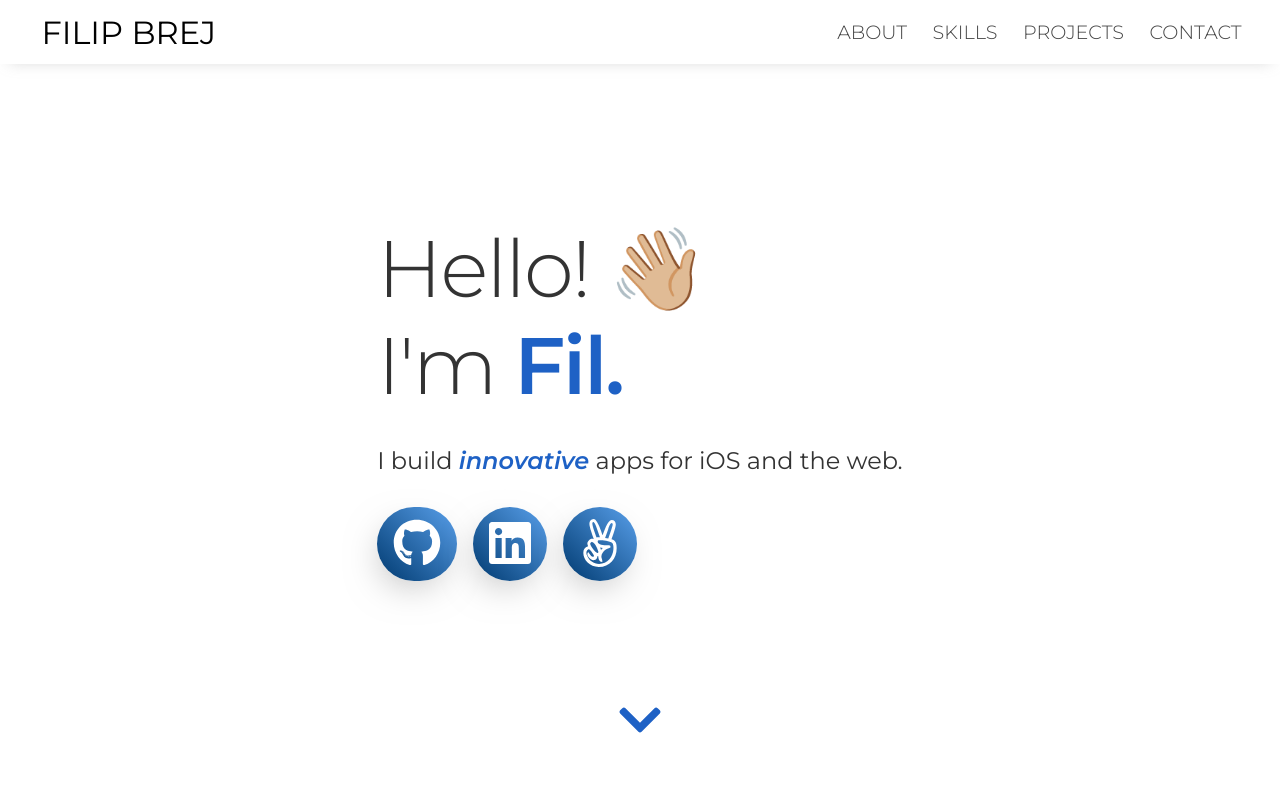
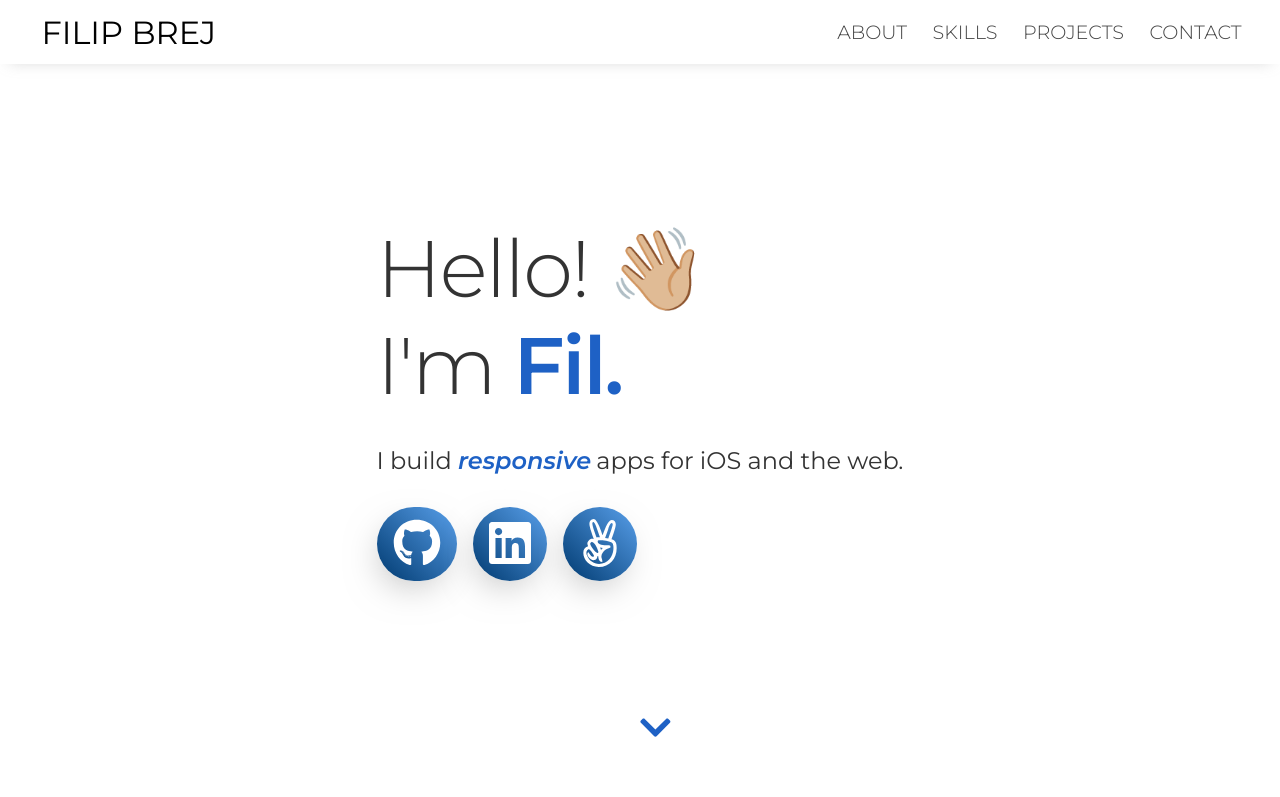
Before and after one commit to filipbrej/portfolio-site, a Gatsby site: page / in a window 1280 px wide. Shown: the top 797 px of the page. Built offline with nearby package versions, Linux system fonts and the light colour scheme; Gatsby itself is replaced by a stand-in of ours.

Commit message:
Added animations to home section

```diff
--- a/src/components/Navigation/Logo.js
+++ b/src/components/Navigation/Logo.js
@@ -1,6 +1,6 @@
 import React from "react"
 import styled from "styled-components"
-import { Link } from "gatsby"
+import { Link } from "react-scroll"
 
 const StyledLogo = styled(Link)`
   font-family: "Montserrat", sans-serif;
@@ -8,6 +8,7 @@ const StyledLogo = styled(Link)`
   text-decoration: none;
   color: black;
   transition: all 0.2s ease-in-out;
+  cursor: pointer;
   :hover {
     color: (30, 97, 197);
   }
--- a/src/components/Navigation/Navbar.js
+++ b/src/components/Navigation/Navbar.js
@@ -2,6 +2,7 @@ import React, { useState } from "react"
 import NavbarLinks from "./NavbarLinks"
 import Logo from "./Logo"
 import styled from "styled-components"
+import { useSpring, config, animated } from "react-spring"
 
 const Navigation = styled.nav`
   height: 8vh;
@@ -33,13 +34,13 @@ const Toggle = styled.div`
     display: flex;
   }
 `
-const LogoContainer = styled.div`
+const LogoContainer = styled(animated.div)`
   display: flex;
   height: 100%;
   align-items: center;
 `
 
-const LinkContainer = styled.div`
+const LinkContainer = styled(animated.div)`
   display: flex;
   height: 100%;
   justify-content: flex-end;
@@ -69,6 +70,7 @@ const Hamburger = styled.div`
   position: relative;
   transform: ${props => (props.open ? "rotate(-45deg)" : "inherit")};
 
+  /* Top and bottom of menu bar */
   ::before,
   ::after {
     width: 30px;
@@ -79,14 +81,14 @@ const Hamburger = styled.div`
     transition: all 0.3s linear;
   }
 
-  /* Top bar of icon */
+  /* Top bar of menu */
   ::before {
     transform: ${props =>
       props.open ? "rotate(-90deg) translate(-10px, 0px)" : "rotate(0deg)"};
     top: -10px;
   }
 
-  /* Bottom bar of icon */
+  /* Bottom bar of menu */
   ::after {
     opacity: ${props => (props.open ? "0" : "1")};
     transform: ${props => (props.open ? "rotate(90deg)" : "rotate(0deg)")};
@@ -97,9 +99,17 @@ const Hamburger = styled.div`
 const Navbar = () => {
   const [navbarOpen, setNavbarOpen] = useState(false)
 
+  const NavSpring = useSpring({
+    config: config.wobbly,
+    delay: 100,
+    opacity: 1,
+    transform: "translateY(0rem)",
+    from: { opacity: 0, transform: "translateY(-1rem)" },
+  })
+
   return (
     <Navigation>
-      <LogoContainer>
+      <LogoContainer style={NavSpring}>
         <Logo />
       </LogoContainer>
       <Toggle
@@ -113,7 +123,7 @@ const Navbar = () => {
           <NavbarLinks />
         </LinkContainer>
       ) : (
-        <LinkContainer open>
+        <LinkContainer open style={NavSpring}>
           <NavbarLinks />
         </LinkContainer>
       )}
--- a/src/components/Navigation/NavbarLinks.js
+++ b/src/components/Navigation/NavbarLinks.js
@@ -1,5 +1,5 @@
 import React from "react"
-import { Link } from "gatsby"
+import { Link } from "react-scroll"
 import styled from "styled-components"
 
 const NavItem = styled(Link)`
@@ -13,6 +13,7 @@ const NavItem = styled(Link)`
   font-family: "Montserrat", sans-serif;
   font-weight: 300;
   font-size: 1.2rem;
+  cursor: pointer;
 
   :hover {
     color: rgb(30, 97, 197);
--- /dev/null
+++ b/src/components/UI/WordRoulette.js
@@ -0,0 +1,87 @@
+import React, { useState, useEffect } from "react"
+import styled from "styled-components"
+import { animated, config, useTransition } from "react-spring"
+
+const words = [
+  {
+    id: 0,
+    text: "innovative",
+  },
+  {
+    id: 1,
+    text: "responsive",
+  },
+  {
+    id: 2,
+    text: "accessible",
+  },
+]
+
+const Wrapper = styled.div`
+  font-weight: 600;
+  font-style: italic;
+  color: rgb(30, 97, 197);
+  width: 132px;
+  position: relative;
+  display: inline-block;
+  text-align: center;
+  transition: 0.2s color ease-out;
+
+  &span {
+    text-align: center;
+    width: 100%;
+  }
+
+  @media (max-width: 768px) {
+    width: 107px;
+  }
+
+  @media (min-width: 1800px) {
+    width: 265px;
+  }
+`
+
+const WordRoulette = () => {
+  const [index, setIndex] = useState(0)
+  const wordTransition = useTransition(words[index], span => span.id, {
+    config: config.stiff,
+    delay: 450,
+    duration: 100,
+    from: {
+      opacity: 0,
+      transform: "translateY(10px)",
+      position: "absolute",
+      top: 0,
+      left: 0,
+      margin: 0,
+    },
+    enter: {
+      opacity: 1,
+      transform: "translate(0px)",
+    },
+    leave: {
+      opacity: 0,
+      transform: "translate(-10px)",
+    },
+  })
+  useEffect(
+    () =>
+      void setInterval(
+        () => setIndex(current => (current + 1) % words.length),
+        2500
+      ),
+    []
+  )
+  return (
+    <Wrapper>
+      <i style={{ visibility: "hidden" }}>innovative</i>
+      {wordTransition.map(({ item, props, key }) => (
+        <animated.span key={key} style={props}>
+          {item.text}
+        </animated.span>
+      ))}
+    </Wrapper>
+  )
+}
+
+export default WordRoulette
--- a/src/sections/About.js
+++ b/src/sections/About.js
@@ -1,7 +1,7 @@
 import React from "react"
 import styled from "styled-components"
 import { Link } from "gatsby"
-import AboutDrawing from "../images/about.png"
+import AboutDrawing from "../images/about.svg"
 import { FontAwesomeIcon } from "@fortawesome/react-fontawesome"
 import { faFileWord, faFolderOpen } from "@fortawesome/free-solid-svg-icons"
 
@@ -31,8 +31,9 @@ const AboutWrapper = styled.div`
 
 const ArtImage = styled.img`
   object-fit: cover;
-  min-height: 70%;
+  min-height: 50%;
   max-width: 70%;
+  margin-bottom: 5rem;
 `
 
 const Title = styled.h1`
--- a/src/sections/Contact.js
+++ b/src/sections/Contact.js
@@ -106,7 +106,7 @@ const MessageBox = styled.textarea`
   display: block;
 `
 
-const Reminder = styled.p`
+const RequiredIndicator = styled.p`
   font-family: "Montserrat", sans-serif;
   font-size: 0.8rem;
   color: #333;
@@ -146,21 +146,32 @@ const Contact = () => {
       <Heading>
         Let's work <Span>together</Span>.
       </Heading>
-      <Form>
+      <Form name="contact" method="POST" data-netlify="true">
         <FormGroup>
-          <Input required type="text" placeholder="Full Name*"></Input>
+          <Input
+            required
+            type="text"
+            name="name"
+            placeholder="Full Name*"
+          ></Input>
           <Label for="name">Full Name*</Label>
         </FormGroup>
         <FormGroup>
-          <Input required type="email" placeholder="Email Address*"></Input>
+          <Input
+            required
+            type="email"
+            name="email"
+            placeholder="Email Address*"
+          ></Input>
           <Label for="email">Email Address*</Label>
         </FormGroup>
         <FormGroup>
           <MessageBox
             required
+            name="message"
             placeholder="Enter your message here*"
           ></MessageBox>
-          <Reminder>*required field</Reminder>
+          <RequiredIndicator>*required field</RequiredIndicator>
         </FormGroup>
         <SubmitButton type="submit">
           <FontAwesomeIcon
--- a/src/sections/Home.js
+++ b/src/sections/Home.js
@@ -1,6 +1,6 @@
 import React from "react"
 import styled from "styled-components"
-import { Link } from "gatsby"
+import { Link } from "react-scroll"
 import { FontAwesomeIcon } from "@fortawesome/react-fontawesome"
 import { faChevronDown } from "@fortawesome/free-solid-svg-icons"
 import {
@@ -8,6 +8,11 @@ import {
   faAngellist,
   faGithub,
 } from "@fortawesome/free-brands-svg-icons"
+
+import { useSpring, animated, config } from "react-spring"
+
+// Components
+import WordRoulette from "../components/UI/WordRoulette"
 
 const Wrapper = styled.section`
   min-height: 100vh;
@@ -24,17 +29,19 @@ const TextWrapper = styled.div`
   flex-direction: column;
 
   @media (max-width: 768px) {
-    justify-content: center;
     align-items: center;
     margin-left: 0;
     margin-bottom: 15rem;
   }
 `
-const Title = styled.h1`
+const Title = styled(animated.h1)`
   font-size: 5rem;
   font-weight: 300;
   letter-spacing: -2px;
 
+  @media (min-width: 1800px) {
+    font-size: 7rem;
+  }
   @media (max-width: 768px) {
     font-size: 4rem;
   }
@@ -44,10 +51,15 @@ const TitleSpan = styled.span`
   color: rgb(30, 97, 197);
   font-weight: 600;
 `
-const Subtitle = styled.h2`
+const Subtitle = styled(animated.h2)`
   font-size: 1.5rem;
   margin: 2rem 0;
   font-weight: 400;
+
+  @media (min-width: 1800px) {
+    font-size: 3rem;
+  }
+
   @media (max-width: 768px) {
     text-align: center;
     font-size: 1.2rem;
@@ -60,12 +72,12 @@ const SubtitleSpan = styled.span`
   color: rgb(30, 97, 197);
 `
 
-const ButtonWrapper = styled.div`
+const LinkWrapper = styled(animated.div)`
   display: flex;
   flex-direction: row;
 `
 
-const Button = styled(Link)`
+const PageLink = styled.a`
   padding: 0.5rem 1rem;
   background: linear-gradient(
     45deg,
@@ -79,53 +91,100 @@ const Button = styled(Link)`
   font-size: 3rem;
   margin-right: 1rem;
   transition: all 0.2s ease-in-out;
+  text-decoration: none;
 
   :hover {
     transform: translateY(-3px);
     box-shadow: -5px 13px 35px -5px rgba(130, 130, 130, 0.5);
   }
+
+  @media (max-width: 768px) {
+    font-size: 2.2rem;
+  }
 `
 
-const StyledLink = styled(Link)`
+const CaretDown = styled(Link)`
   text-decoration: none;
   color: rgb(30, 97, 197);
 `
 
-const ScrollDown = styled.div`
-  font-size: 3rem;
+const ScrollDown = styled(animated.div)`
+  font-size: 2.2rem;
   color: rgb(30, 97, 197);
   position: absolute;
+  align-items: center;
   bottom: 50px;
+  cursor: pointer;
 `
 
 const Home = () => {
+  // Animation for title
+  const TitleSpring = useSpring({
+    config: config.wobbly,
+    delay: 250,
+    opacity: 1,
+    transform: "translateX(0rem)",
+    from: { opacity: 0, transform: "translateX(3rem)" },
+  })
+
+  // Animation for subtitle
+  const SubtitleSpring = useSpring({
+    config: config.stiff,
+    delay: 400,
+    opacity: 1,
+    transform: "translateY(0rem)",
+    from: { opacity: 0, transform: "translateY(2rem)" },
+  })
+
+  // Animation for subtitle
+  const PageLinkSpring = useSpring({
+    config: config.wobbly,
+    delay: 400,
+    opacity: 1,
+    transform: "translateY(0rem)",
+    from: { opacity: 0, transform: "translateY(2rem)" },
+  })
+
+  // Button to scroll to about section
+  const CaretSpring = useSpring({
+    config: config.stiff,
+    delay: 1200,
+    opacity: 1,
+    transform: "translateY(0rem)",
+    from: { opacity: 0, transform: "translateY(5rem)" },
+  })
+
   return (
     <Wrapper>
       <TextWrapper>
-        <Title>
+        <Title style={TitleSpring}>
           Hello! 👋🏼 <br /> I'm <TitleSpan>Fil.</TitleSpan>
         </Title>
-        <Subtitle>
-          I build <SubtitleSpan>innovative</SubtitleSpan> apps for iOS and the
-          web.
+        <Subtitle style={SubtitleSpring}>
+          I build <WordRoulette /> apps for iOS and the web.
         </Subtitle>
-        <ButtonWrapper>
-          <Button>
+        <LinkWrapper style={PageLinkSpring}>
+          <PageLink href="https://www.github.com/filipbrej/" target="_blank">
             <FontAwesomeIcon icon={faGithub} />
-          </Button>
-          <Button>
+          </PageLink>
+          <PageLink
+            href="https://www.linkedin.com/in/filipbrej/"
+            target="_blank"
+          >
             <FontAwesomeIcon icon={faLinkedin} />
-          </Button>
-          <Button>
+          </PageLink>
+          <PageLink href="https://angel.co/u/filip-brej" target="_blank">
             <FontAwesomeIcon icon={faAngellist} />
-          </Button>
-        </ButtonWrapper>
+          </PageLink>
+        </LinkWrapper>
       </TextWrapper>
-      <ScrollDown>
-        <StyledLink>
-          <FontAwesomeIcon icon={faChevronDown} />
-        </StyledLink>
-      </ScrollDown>
+      <Link>
+        <ScrollDown style={CaretSpring}>
+          <CaretDown>
+            <FontAwesomeIcon icon={faChevronDown} />
+          </CaretDown>
+        </ScrollDown>
+      </Link>
     </Wrapper>
   )
 }
```
Also changed, not shown: src/sections/Projects.js (+14 -5 lines), src/images/about.png (deleted), src/images/about.svg (added).
